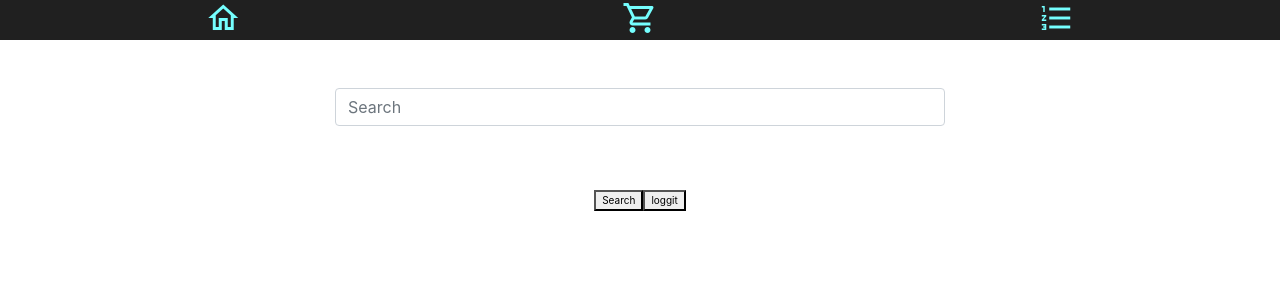
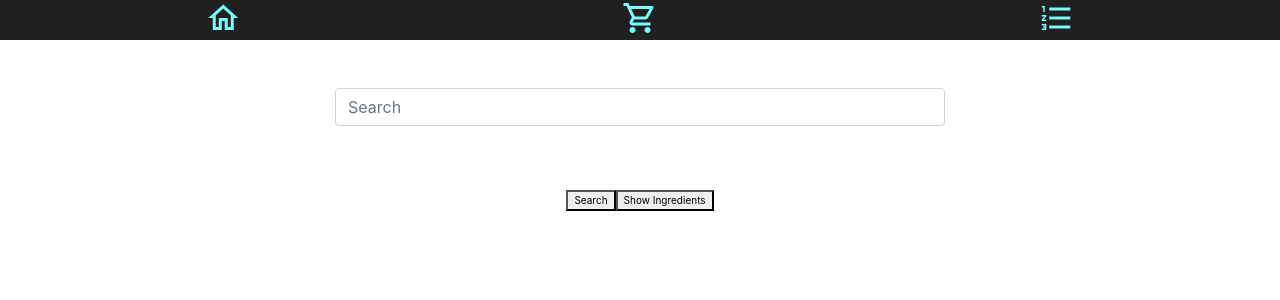
Before and after one commit to josi3006/Recipeezy, a React (Create React App) app in the folder recipeezy/: page / in a window 1280 px wide. Shown: the top 300 px of the page. Built offline with nearby package versions, Linux system fonts and the light colour scheme; no server answers.

Commit message:
Successful API call for recipe data

```diff
--- a/recipeezy/src/components/searchComponent.js
+++ b/recipeezy/src/components/searchComponent.js
@@ -12,9 +12,9 @@ const SearchPage = () => {
 
     const [searchTerms, setSearchTerms] = useState("");
     const [hitList, setHitList] = useState([""]);
-    const [clickedURL, setClickedURL] = useState("");
+    const [clickedID, setClickedID] = useState("");
 
-
+    // Options to SEARCH the API for recipes
     const searchOptions = {
         method: 'GET',
         url: 'https://webknox-recipes.p.rapidapi.com/recipes/search',
@@ -27,6 +27,33 @@ const SearchPage = () => {
         }
     };
 
+
+    // Options to Get recipe data after choosing a recipe
+    const recipeData = {
+        method: 'GET',
+        url: 'https://webknox-recipes.p.rapidapi.com/recipes/' + clickedID + '/information',
+        headers: {
+            'x-rapidapi-key': process.env.REACT_APP_API_key,
+            'x-rapidapi-host': 'webknox-recipes.p.rapidapi.com'
+        }
+    };
+
+
+
+    const getIngredients = (e) => {
+        e.preventDefault();
+        console.log('Get URL string is ' + recipeData.url);
+        axios.request(recipeData)
+            .then((response) => {
+                // setIngredientList(response.data.results.what);
+                console.log('Axios results ' + response);
+            })
+            .catch((error) => {
+                console.log(error);
+            });
+    }
+
+    // API call to search all recipes
     const makeTheCall = (e) => {
         e.preventDefault();
         axios.request(searchOptions)
@@ -38,11 +65,6 @@ const SearchPage = () => {
                 console.error(error);
             });
 
-    }
-
-    const whichURL = (e) => {
-        e.preventDefault();
-        console.log('You clicked ' + clickedURL);
     }
 
 
@@ -66,7 +88,7 @@ const SearchPage = () => {
                                 <div>
                                     <li>{hitItem.title}</li>
                                     <li
-                                        onClick={() => setClickedURL(hitItem.sourceUrl)}>
+                                        onClick={() => setClickedID(hitItem.id)}>
                                         <small>{hitItem.sourceUrl}</small>
                                     </li>
                                 </div>
@@ -100,7 +122,8 @@ const SearchPage = () => {
 
             <button onClick={makeTheCall}>Search</button>
 
-            <button onClick={whichURL}>loggit</button>
+
+            <button onClick={getIngredients}>Show Ingredients</button>
 
             <div className='row' id="hitListRow">
                 <div className='col' id="hitListCol">
@@ -113,7 +136,7 @@ const SearchPage = () => {
                 </div>
             </div>
 
-        </div>
+        </div >
     );
 }
 
```
